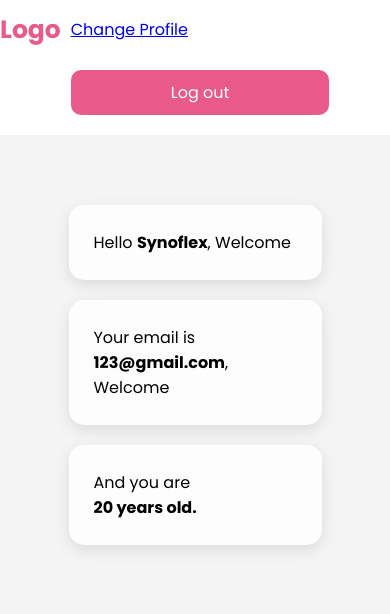
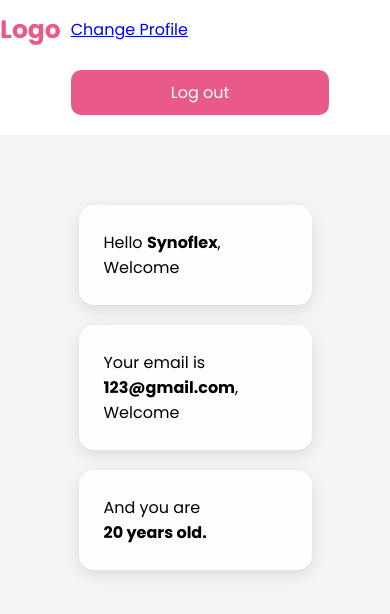
Before and after one commit to elic4vet/login.sys.php, a PHP site: page /home.php in a window 390 px wide. Shown: the top 614 px of the page. Run offline with PHP 8.4, Linux system fonts and the light colour scheme.

Commit message:
Update styles.css

```diff
--- a/style/styles.css
+++ b/style/styles.css
@@ -122,6 +122,7 @@ main {
         display: flex;
         flex-direction: column;
         justify-content: space-between;
+        margin: 0 10px;
     }
 
     .top .box {
```
